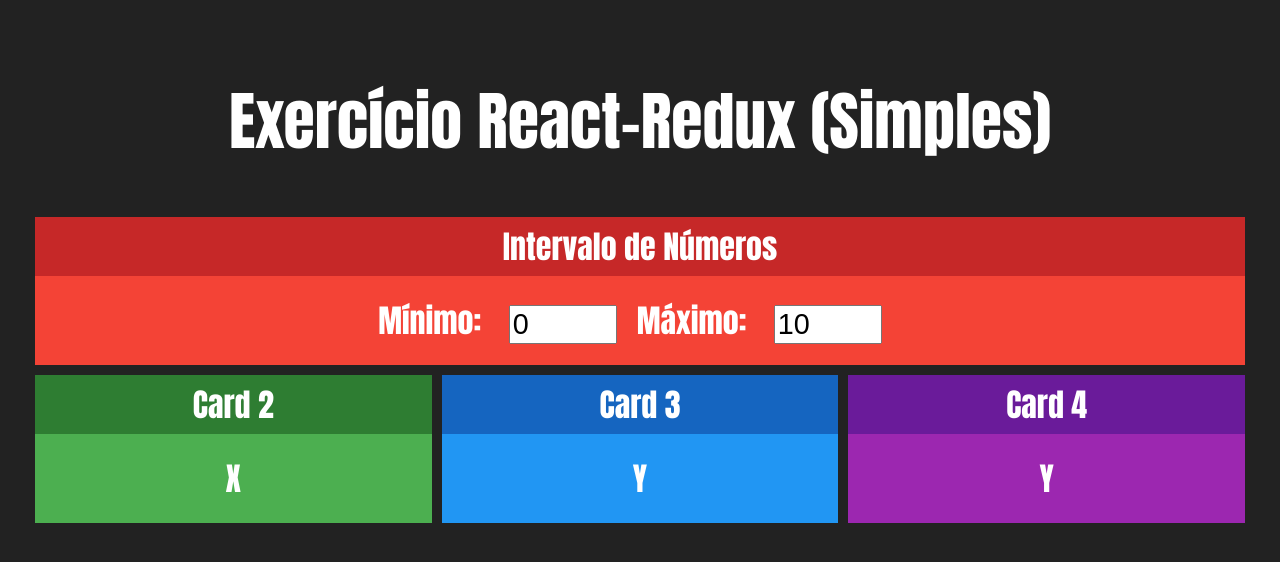
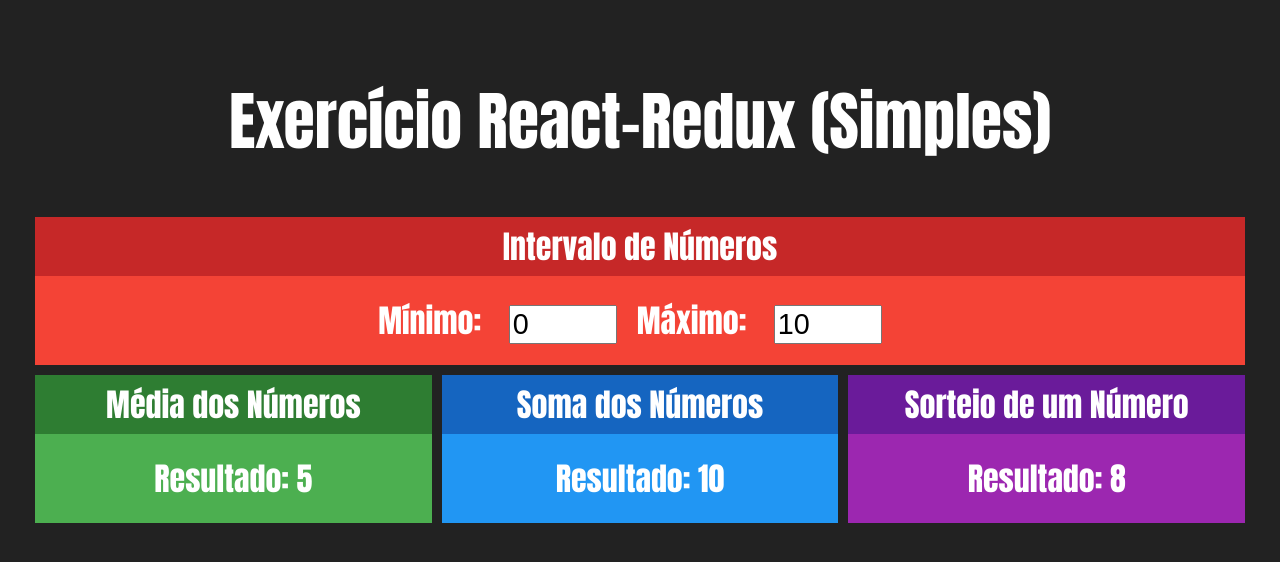
Before and after one commit to amandacgoncalves/react_redux, a React (Create React App) app: page / in a window 1280 px wide. Shown: the top 562 px of the page. Built offline with nearby package versions, Linux system fonts and the light colour scheme.

Commit message:
others components

```diff
--- a/src/App.js
+++ b/src/App.js
@@ -1,7 +1,9 @@
 import logo from "./logo.svg";
 import "./App.css";
-import Card from "./components/Card";
 import Intervalo from "./components/Intervalo";
+import Media from "./components/Media";
+import Soma from "./components/Soma";
+import Sorteio from "./components/Sorteio";
 
 function App() {
   return (
@@ -11,9 +13,9 @@
         <Intervalo></Intervalo>
       </div>
       <div className="linha">
-        <Card title="Card 2" green>X</Card>
-        <Card title="Card 3" blue>Y</Card>
-        <Card title="Card 4" purple>Y</Card>
+        <Media></Media>
+        <Soma></Soma>
+        <Sorteio></Sorteio>
       </div>
     </div>
   );
--- /dev/null
+++ b/src/components/Media.jsx
@@ -0,0 +1,15 @@
+import React from "react";
+import Card from "./Card";
+
+export default (props) => {
+  return (
+    <Card title="Média dos Números" green>
+      <div>
+        <span>
+            <span>Resultado: </span>
+          <strong>5</strong>
+        </span>
+      </div>
+    </Card>
+  );
+};
--- /dev/null
+++ b/src/components/Soma.jsx
@@ -0,0 +1,15 @@
+import React from "react";
+import Card from "./Card";
+
+export default (props) => {
+  return (
+    <Card title="Soma dos Números" blue>
+      <div>
+        <span>
+            <span>Resultado: </span>
+          <strong>10</strong>
+        </span>
+      </div>
+    </Card>
+  );
+};
--- /dev/null
+++ b/src/components/Sorteio.jsx
@@ -0,0 +1,15 @@
+import React from "react";
+import Card from "./Card";
+
+export default (props) => {
+  return (
+    <Card title="Sorteio de um Número" purple>
+      <div>
+        <span>
+            <span>Resultado: </span>
+          <strong>8</strong>
+        </span>
+      </div>
+    </Card>
+  );
+};
```
